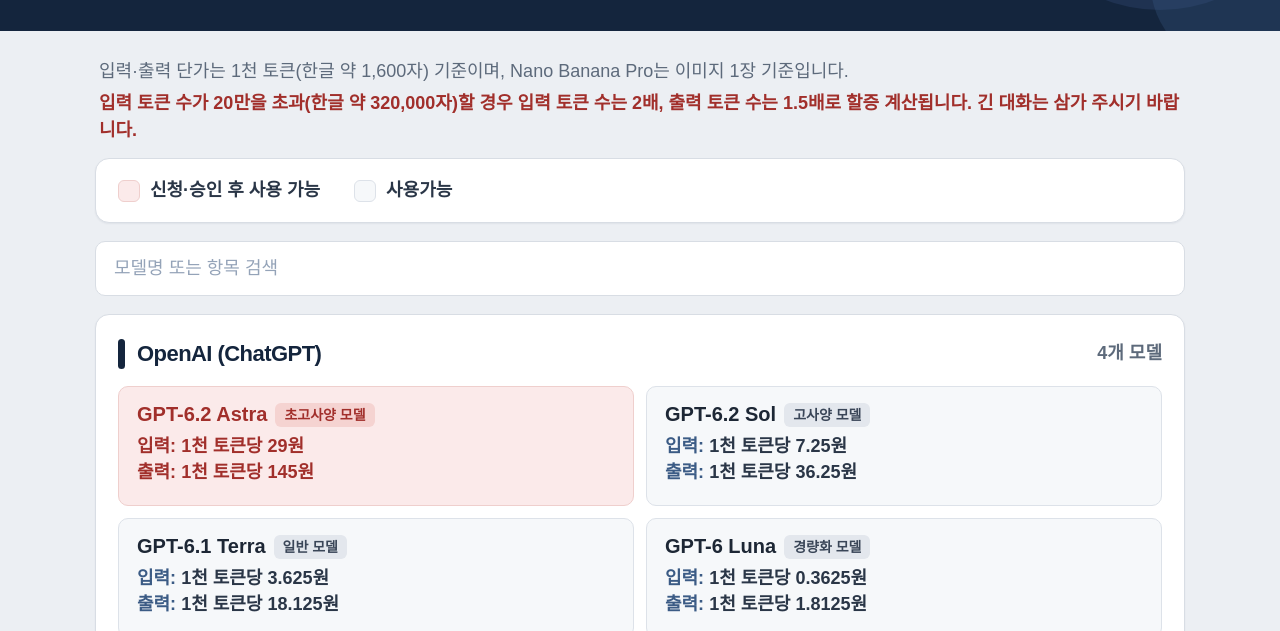
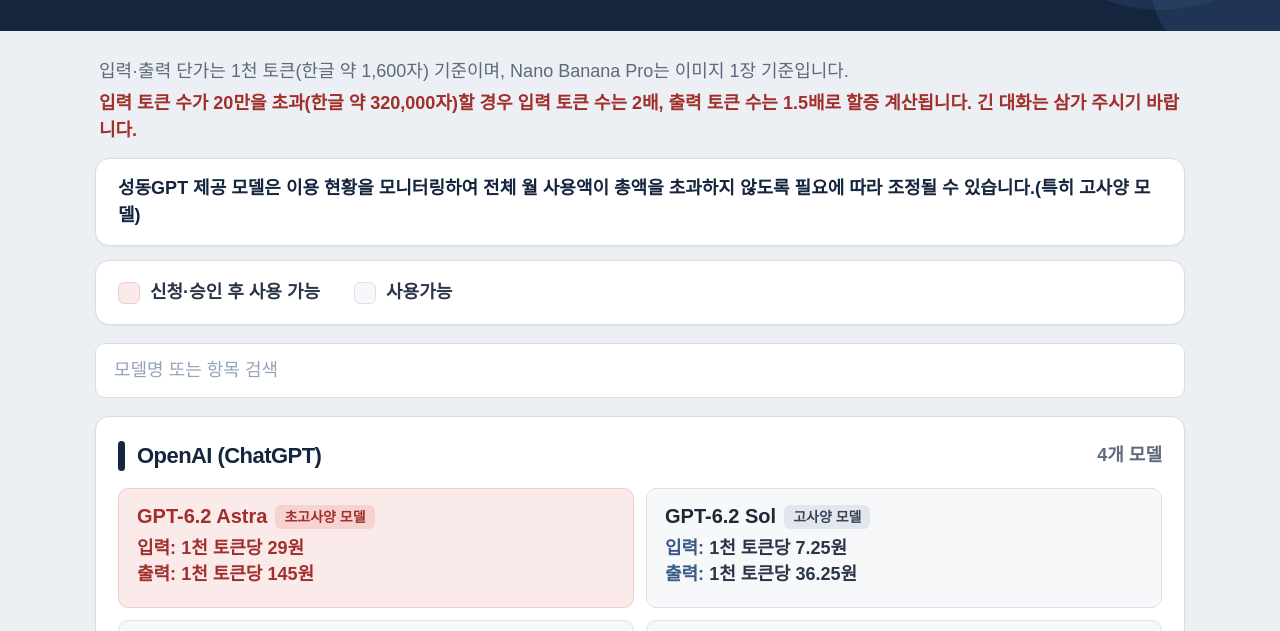
Before and after one commit to dalssu28/SDGPT, a plain HTML site: page index.html in a window 1280 px wide. Shown: the part 165-796 px from the top of the page. Drawn offline with Linux system fonts and the light colour scheme.

Commit message:
Add files via upload

```diff
--- a/index.html
+++ b/index.html
@@ -136,11 +136,24 @@
     }
 
     .legend,
+    .policy-box,
     .section {
       border: 1px solid var(--line);
       border-radius: 14px;
       background: var(--panel);
       box-shadow: 0 1px 2px rgb(20 37 61 / 6%);
+    }
+
+    .policy-box {
+      margin-bottom: 14px;
+      padding: 16px 22px;
+      color: var(--navy);
+      font-size: 18px;
+      font-weight: 700;
+    }
+
+    .policy-box p {
+      margin: 0;
     }
 
     .legend {
@@ -459,6 +472,10 @@
       <p>입력 토큰 수가 20만을 초과(한글 약 320,000자)할 경우 입력 토큰 수는 2배, 출력 토큰 수는 1.5배로 할증 계산됩니다. 긴 대화는 삼가 주시기 바랍니다.</p>
     </div>
 
+    <div class="policy-box" aria-label="월 사용액 조정 안내">
+      <p>성동GPT 제공 모델은 이용 현황을 모니터링하여 전체 월 사용액이 총액을 초과하지 않도록 필요에 따라 조정될 수 있습니다.(특히 고사양 모델)</p>
+    </div>
+
     <div class="legend" aria-label="모델 사용 안내 범례">
       <div class="legend-item">
         <span class="swatch hot" aria-hidden="true"></span>
@@ -561,7 +578,7 @@
           <p class="price"><span class="price-label">입력:</span> 1천 토큰당 18.85원</p>
           <p class="price"><span class="price-label">출력:</span> 1천 토큰당 94.25원</p>
         </article>
-        <article class="card model-card" data-description="긴 시간 동안 진행되는 에이전트 코딩과 복잡한 지식 업무에서 높은 성능을 발휘하도록 설계된 모델입니다.">
+        <article class="card hot model-card" data-description="긴 시간 동안 진행되는 에이전트 코딩과 복잡한 지식 업무에서 높은 성능을 발휘하도록 설계된 모델입니다.">
           <h3>Claude Opus 5.5(고사양 모델)</h3>
           <p class="price"><span class="price-label">입력:</span> 1천 토큰당 14.5원</p>
           <p class="price"><span class="price-label">출력:</span> 1천 토큰당 72.5원</p>
```
